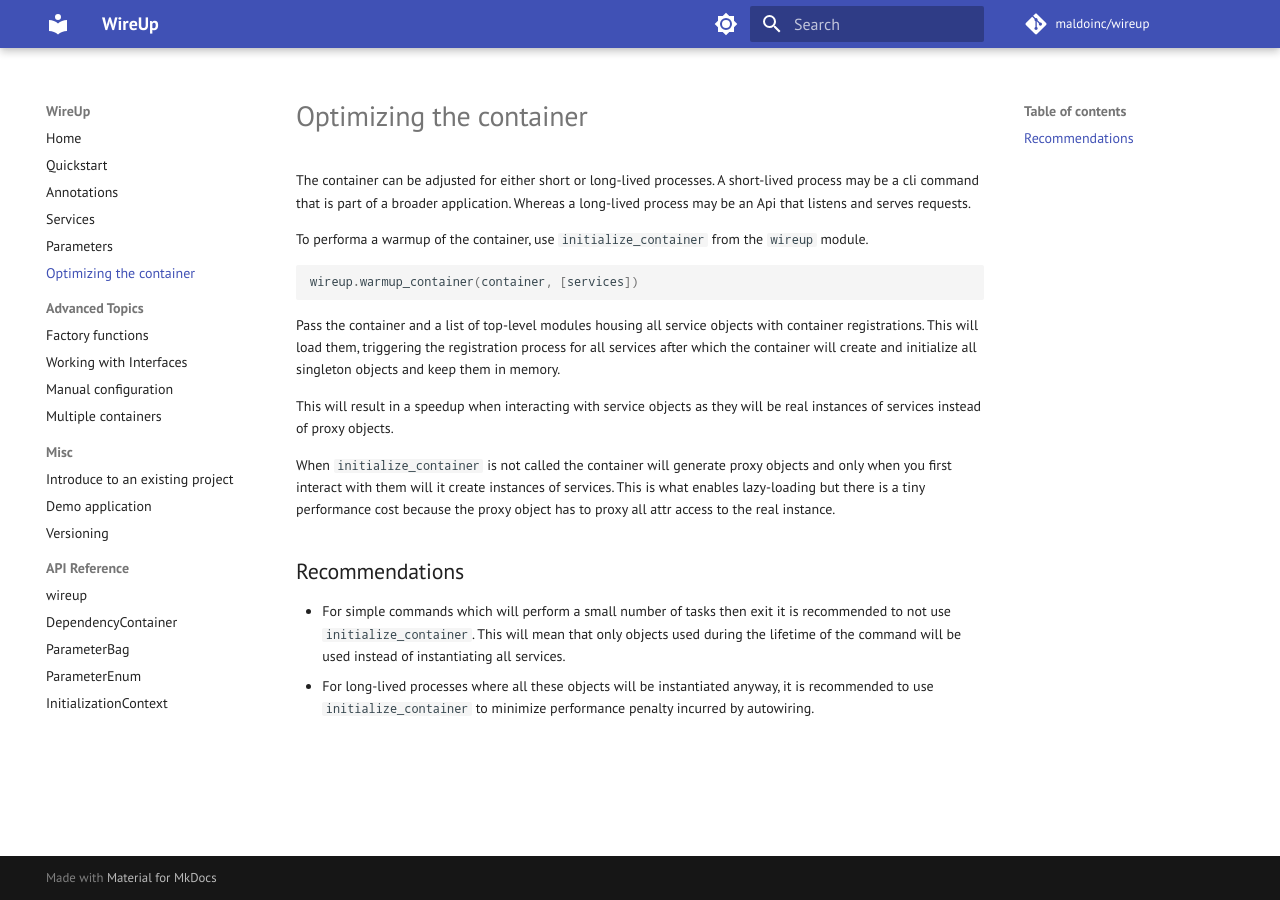
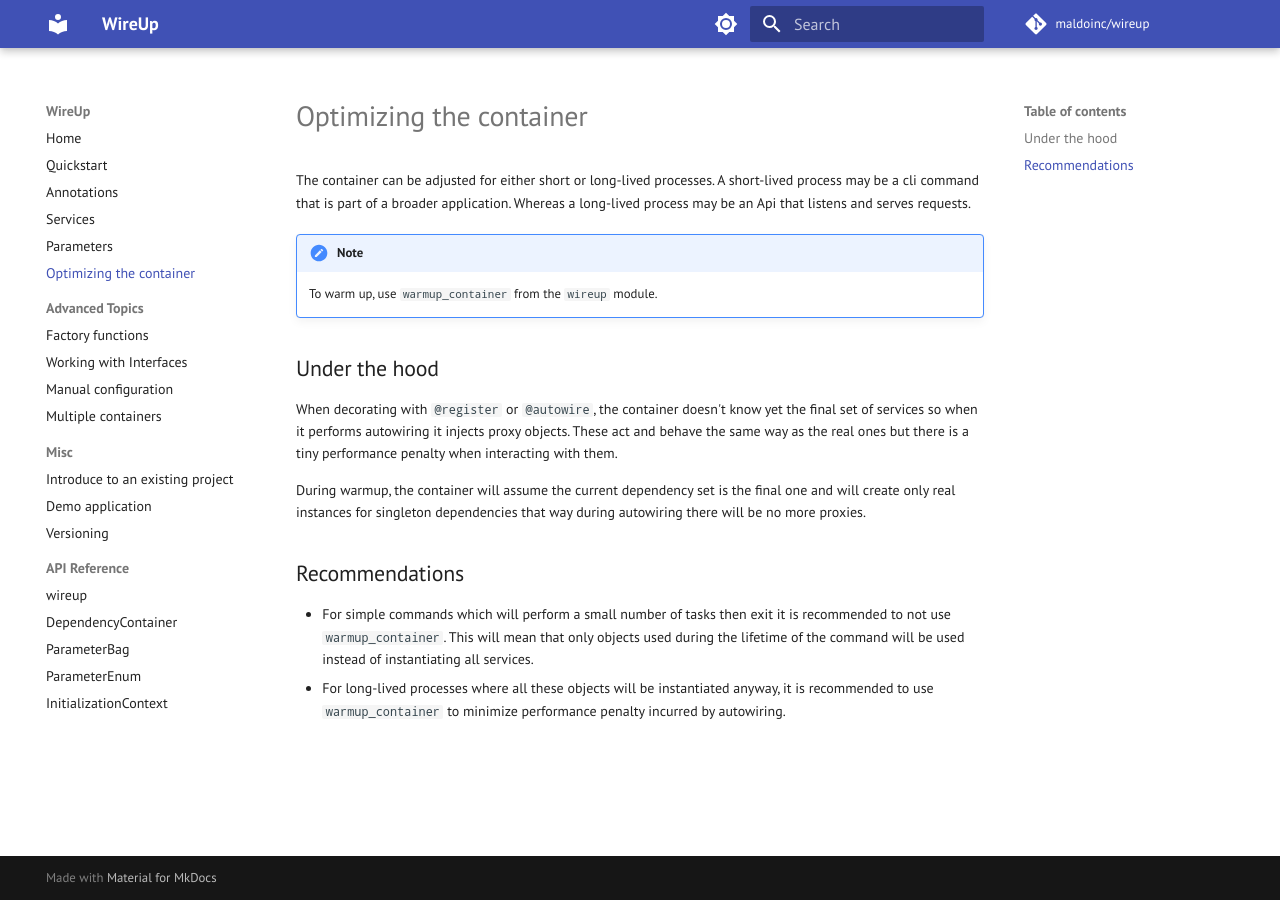
Before and after one commit to maldoinc/wireup, an MkDocs documentation site: the page built from docs/pages/optimizing_container.md, in a window 1280 px wide. Built offline with MkDocs 1.6.1 and Material for MkDocs 9.7.7, drawn with Linux system fonts in a browser that asks for light colours; some web fonts are replaced; comment, search, counter and statistics services are not loaded; the version menu is left out.

Commit message:
Update perf docs page

````diff
--- a/docs/pages/optimizing_container.md
+++ b/docs/pages/optimizing_container.md
@@ -2,28 +2,22 @@ The container can be adjusted for either short or long-lived processes. A short-
 command that is part of a broader application. Whereas a long-lived process may be an Api that listens
 and serves requests.
 
-To performa a warmup of the container, use `initialize_container` from the `wireup` module.
+!!! note
+    To warm up, use `warmup_container` from the `wireup` module.
 
-```python
-wireup.warmup_container(container, [services])
-```
+## Under the hood
 
-Pass the container and a list of top-level modules housing all service objects with container registrations.
-This will load them, triggering the registration process for all services after which the container will
-create and initialize all singleton objects and keep them in memory.
+When decorating with `@register` or `@autowire`, the container doesn't know yet the final set of services
+so when it performs autowiring it injects proxy objects. These act and behave the same way as the real ones but there
+is a tiny performance penalty when interacting with them.
 
-This will result in a speedup when interacting with service objects as they will be real instances of services
-instead of proxy objects.
-
-
-When `initialize_container` is not called the container will generate proxy objects and only when you first interact
-with them will it create instances of services. This is what enables lazy-loading but there is a tiny performance
-cost because the proxy object has to proxy all attr access to the real instance.
+During warmup, the container will assume the current dependency set is the final one and will create only real instances
+for singleton dependencies that way during autowiring there will be no more proxies.
 
 ## Recommendations
 
 * For simple commands which will perform a small number of tasks then exit it is recommended to not use
-`initialize_container`. This will mean that only objects used during the lifetime of the command will be used
+`warmup_container`. This will mean that only objects used during the lifetime of the command will be used
 instead of instantiating all services.
 * For long-lived processes where all these objects will be instantiated anyway, it is recommended to use
- `initialize_container` to minimize performance penalty incurred by autowiring.
+ `warmup_container` to minimize performance penalty incurred by autowiring.
````
